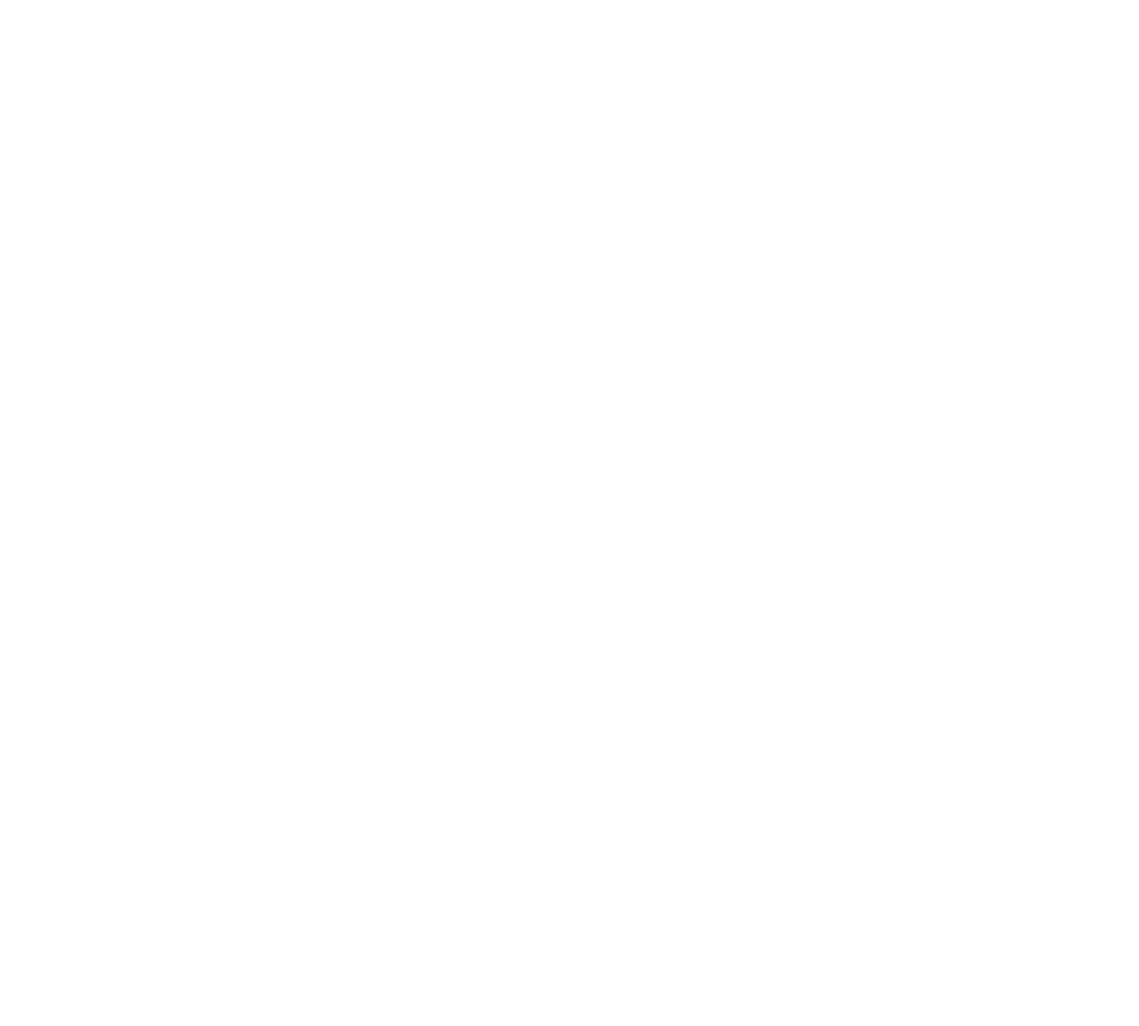
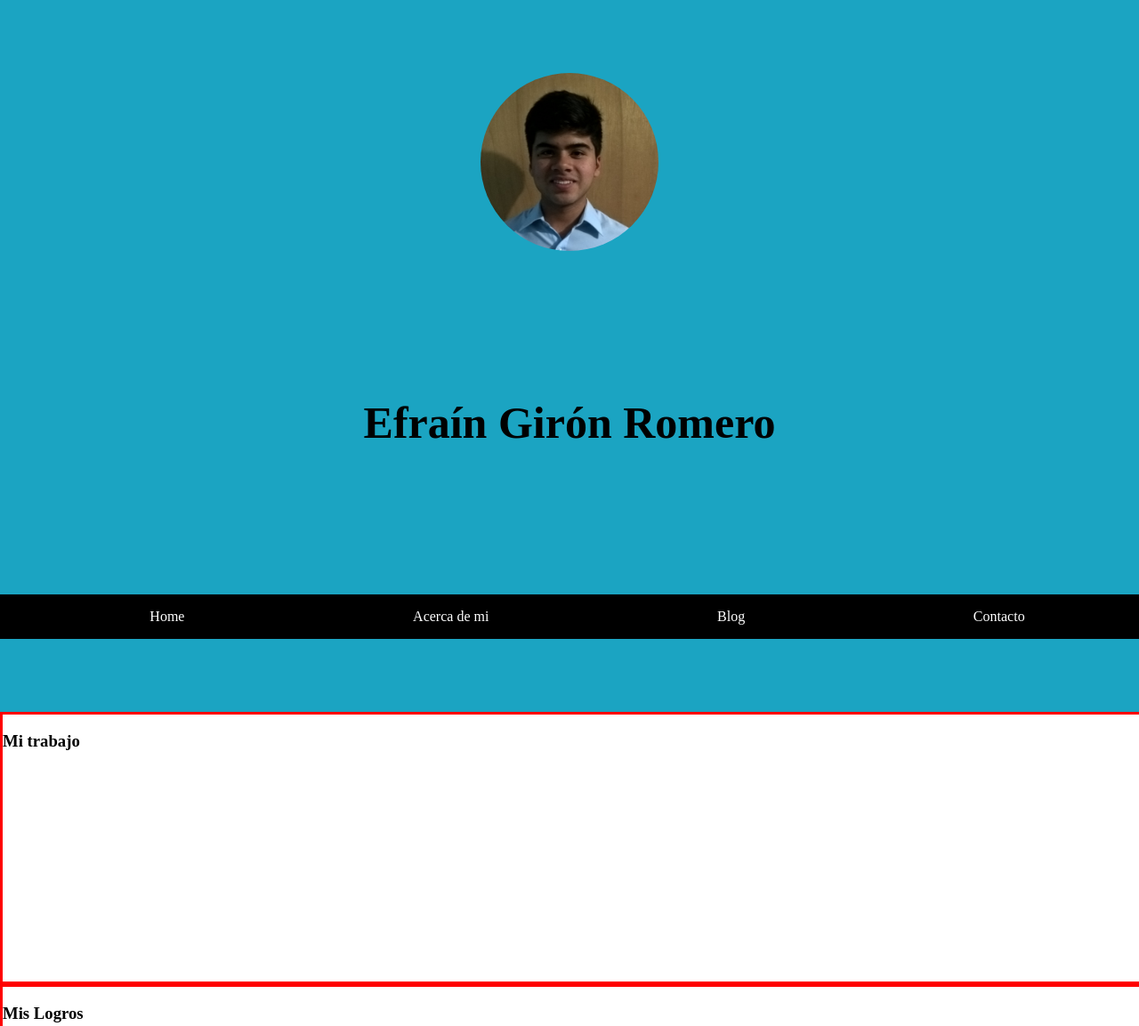
Before and after one commit to biosh0KEd/Efrain-Giron-Romero, a plain HTML site: page index.html in a window 1280 px wide. Shown: the top 1153 px of the page at 89% size. Before the commit the page ends 800 px from the top, so only its background shows below. Drawn offline with Linux system fonts and the light colour scheme.

Commit message:
Completada la version 1 de la vista principal del home

```diff
--- a/css/main.css
+++ b/css/main.css
@@ -5,3 +5,71 @@ body {
 	padding: 0 ;
 	margin: 0;
 }
+
+.cabecera {
+	height: 100%;
+	width: 100%;
+	display: flex;
+	justify-content: center;
+	align-items: center;
+	flex-wrap: wrap;
+	background-color: #1BA4C2;
+}
+
+.avatar {
+	width: 200px;
+	height: 200px;
+	border-radius: 50%;
+}
+
+.datosCabecera {
+	width: 100%;
+	font-size: 25px;
+	display: flex;
+	justify-content: center;
+	flex-wrap: wrap;
+}
+
+.datosCabecera h1 {
+	margin: 0 50px;
+}
+
+.navegador {
+	width: 100%;
+	background-color: black;
+}
+
+.navegador ul {
+	display: flex;
+	flex-wrap: wrap;
+	justify-content: space-around;
+}
+
+.navegador li {
+	display: inline;
+}
+
+.navegador a {
+	text-decoration: none;
+	color: white;
+}
+
+.navegador li{}
+
+.trabajo {
+	width: 100%;
+	height: 300px;
+	border: solid red;
+}
+
+.preparacion {
+	width: 100%;
+	height: 300px;
+	border: solid red;
+}
+
+.pie {
+	width: 100%;
+	height: 300px;
+	background-color: #1BA4C2;
+}
--- a/index.html
+++ b/index.html
@@ -5,9 +5,38 @@
 	<meta charset="utf-8">
 	<link rel="stylesheet" type="text/css" href="css/main.css">
 </head>
-<body>
-	<header class="cabecera"></header>
-	<section class="cuerpo"></section>
-	<footer class="pie"></footer>
+<body id="home">
+	<header class="cabecera">
+		<img src="images/Efrain.jpg" class="avatar"/>
+		<div class="datosCabecera">
+			<h1>Efraín Girón Romero</h1>
+		</div>
+		<div class="navegador">
+			<nav>
+				<ul>
+					<li>
+						<a href="#home">Home</a>
+					</li>
+					<li>
+						<a href="">Acerca de mi</a>
+				  </li>
+					<li>
+						<a href="">Blog</a>
+					</li>
+					<li>
+						<a href="#contacto">Contacto</a>
+					</li>
+				</ul>
+			</nav>
+		</div>
+	</header>
+	<section class="trabajo" id="trabajo">
+		<h3>Mi trabajo</h3>
+	</section>
+	<section class="preparacion" id="preparacion">
+		<h3>Mis Logros</h3>
+	</section>
+	<footer class="pie" id="contacto">
+	</footer>
 </body>
 </html>
```
Also changed, not shown: images/Efrain.jpg (added).
